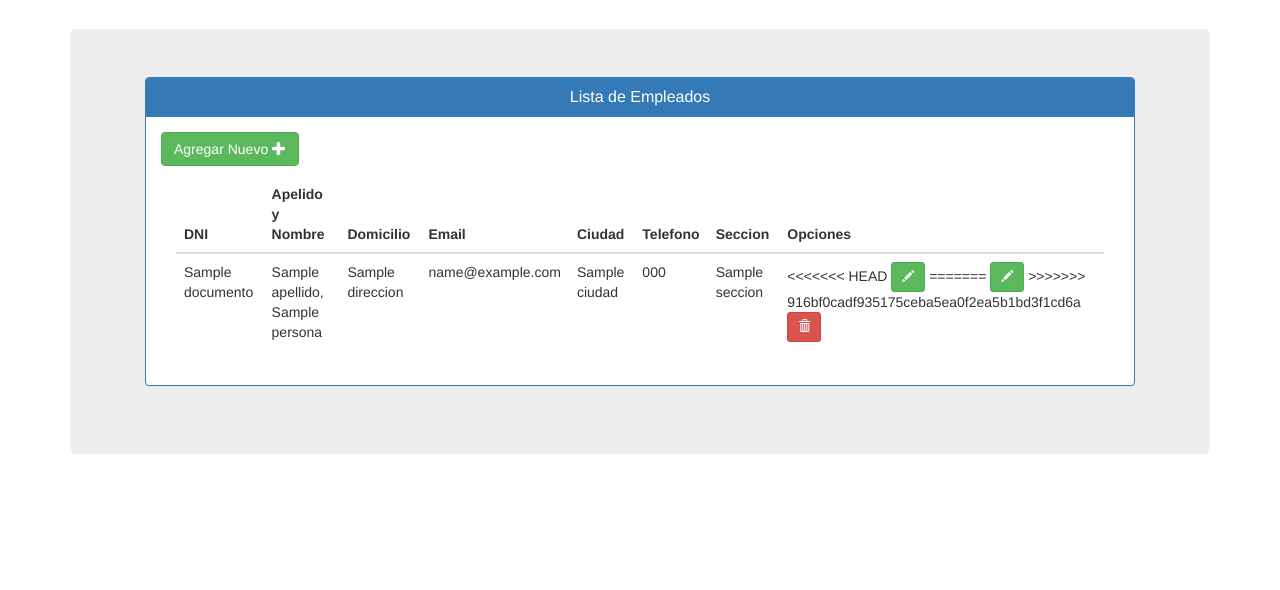
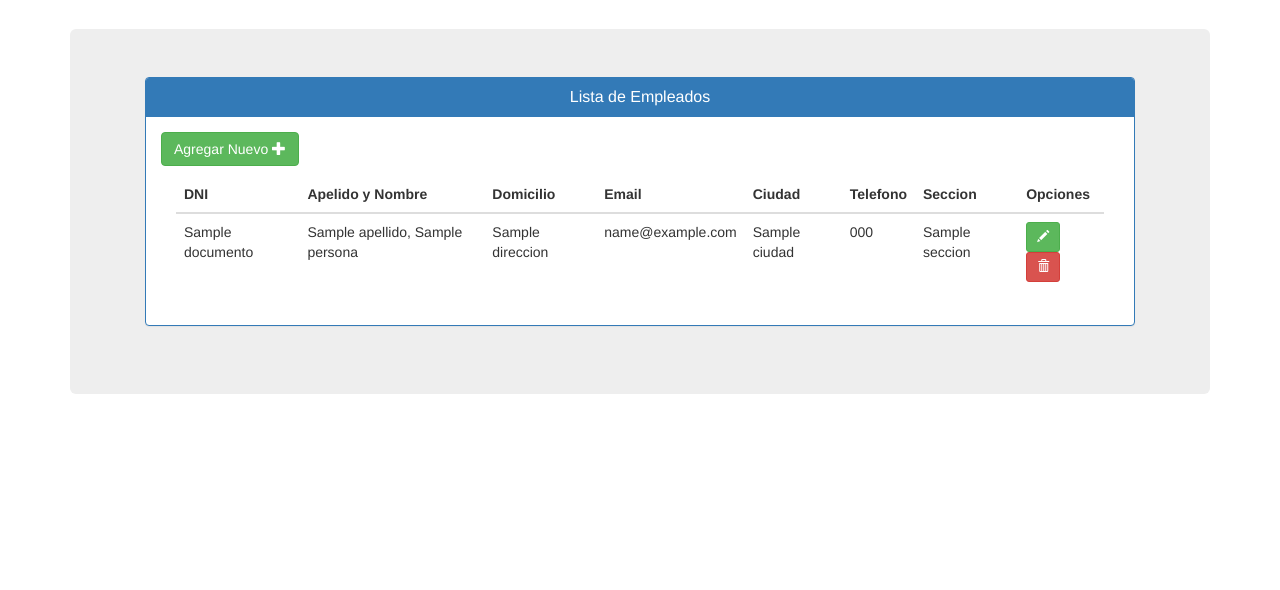
Before and after one commit to betazon/finanzas, a Django app: template finanzas/apps/personal/templates/lista_empleado.html in a window 1280 px wide. Shown: the part 51-641 px from the top of the page. Run offline with Django 3.2, Linux system fonts and the light colour scheme; the template is opened without the code that fills it: most values are stand-ins (such as "Sample title", 1, 10 or a date in 2020); some libraries are stand-ins or nearby versions.

Commit message:
lee txt beto

```diff
--- a/finanzas/apps/accounts/views.py
+++ b/finanzas/apps/accounts/views.py
@@ -118,6 +118,7 @@ def reset_pass_view(request):
                     msg.send()
                 except Exception, e:
                     raise e
+
                 return redirect(reverse('login'))
             else:
                 mensaje='La dirección de correo electrónico ingresada no es válida.'
--- a/finanzas/apps/personal/templates/editar_empleado.html
+++ b/finanzas/apps/personal/templates/editar_empleado.html
@@ -12,7 +12,7 @@
 <div class="container-fluid">
     <div class="panel panel-primary">
         <div class="panel-heading">
-            <h3 class="panel-title">Alta de Empleado</h3>
+            <h3 class="panel-title">Editar Empleado</h3>
         </div>
         <div class="panel-body">
         <br>
--- a/finanzas/apps/personal/templates/lista_empleado.html
+++ b/finanzas/apps/personal/templates/lista_empleado.html
@@ -40,26 +40,14 @@
                             <td>{{elementos.persona.telefono}}</td>
                             <td>{{elementos.seccion}}</td>
 							<td>
-
-<<<<<<< HEAD
-								<a href="" class="btn btn-success btn-sm"><span class="glyphicon glyphicon-pencil" aria-hidden="true"></span></a>
-
-
-
-
-=======
-								<a href="{% url 'editar' %}{{ elementos.id }}/" class="btn btn-success btn-sm"><span class="glyphicon glyphicon-pencil" aria-hidden="true"></span></a>
->>>>>>> 916bf0cadf935175ceba5ea0f2ea5b1bd3f1cd6a
+								<a href="{% url 'editar' " + " $ "empleado_id"  class="btn btn-success btn-sm"><span class="glyphicon glyphicon-pencil" aria-hidden="true"></span></a>
 								<a href="" class="btn btn-danger btn-sm"><span class="glyphicon glyphicon-trash" aria-hidden="true"></span></a>
-
 							</td>
 						</tr>
 						{% endfor %}
 					</tbody>
 				</table>
 
-
-
         </div>
         </div>
 	</div>
--- a/finanzas/templates/base.html
+++ b/finanzas/templates/base.html
@@ -30,7 +30,6 @@
                   <a href="#" class="dropdown-toggle" data-toggle="dropdown" role="button" aria-haspopup="true" aria-expanded="false">Secretaría <span class="caret"></span></a>
                   <ul class="dropdown-menu">
                     <li><a href="{% url 'listar' %}">Personal</a></li>
-
                     <li><a href="">Seguros Y Servicios</a></li>
                     <li role="separator" class="divider"></li>
                     <li class="dropdown-header">Seccion Sueldos</li>
```
Also changed, not shown: finanzas/apps/personal/urls.py (+1 -18 lines), finanzas/apps/personal/views.py (+5 -16 lines), db.sqlite3, 9 other files.
